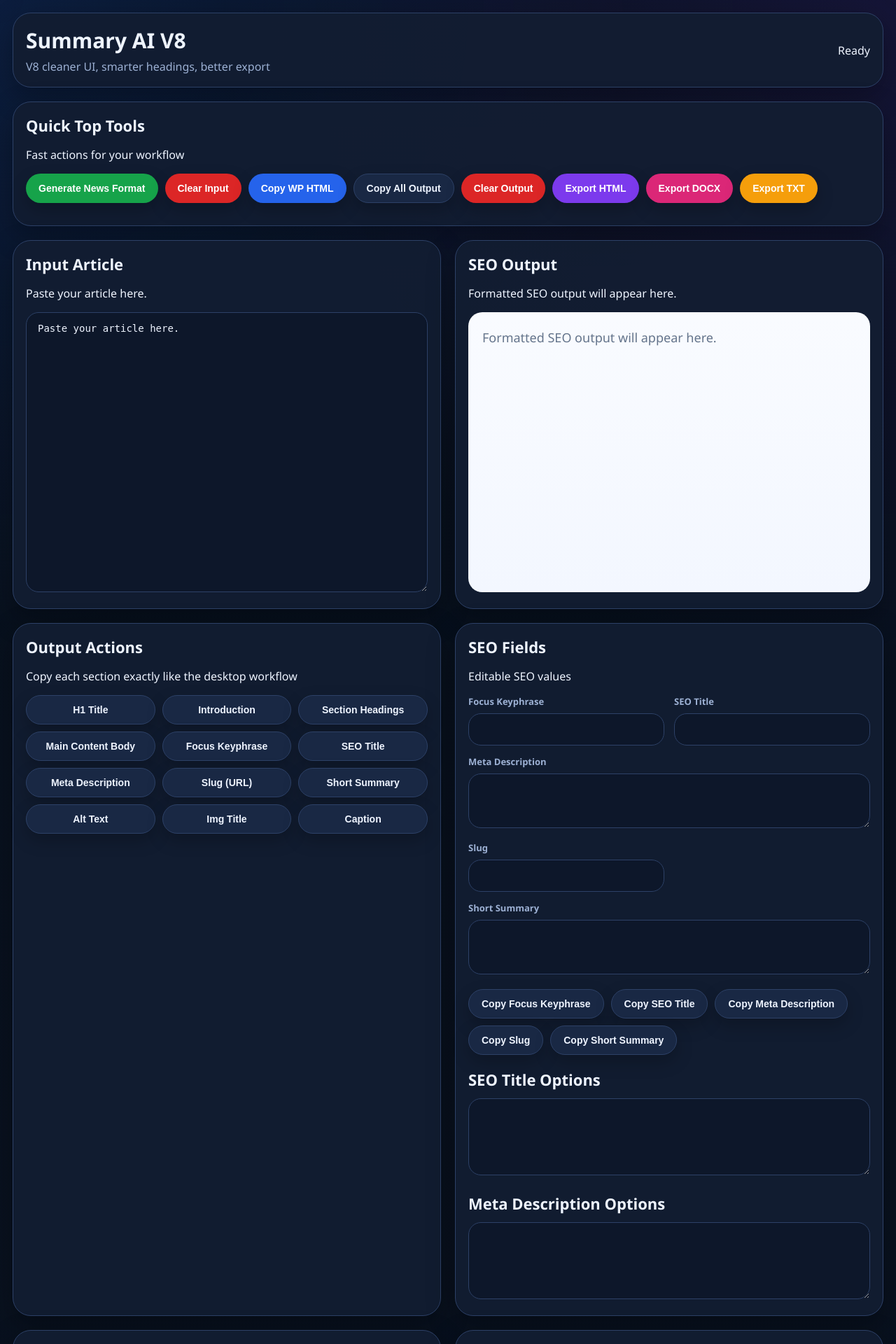
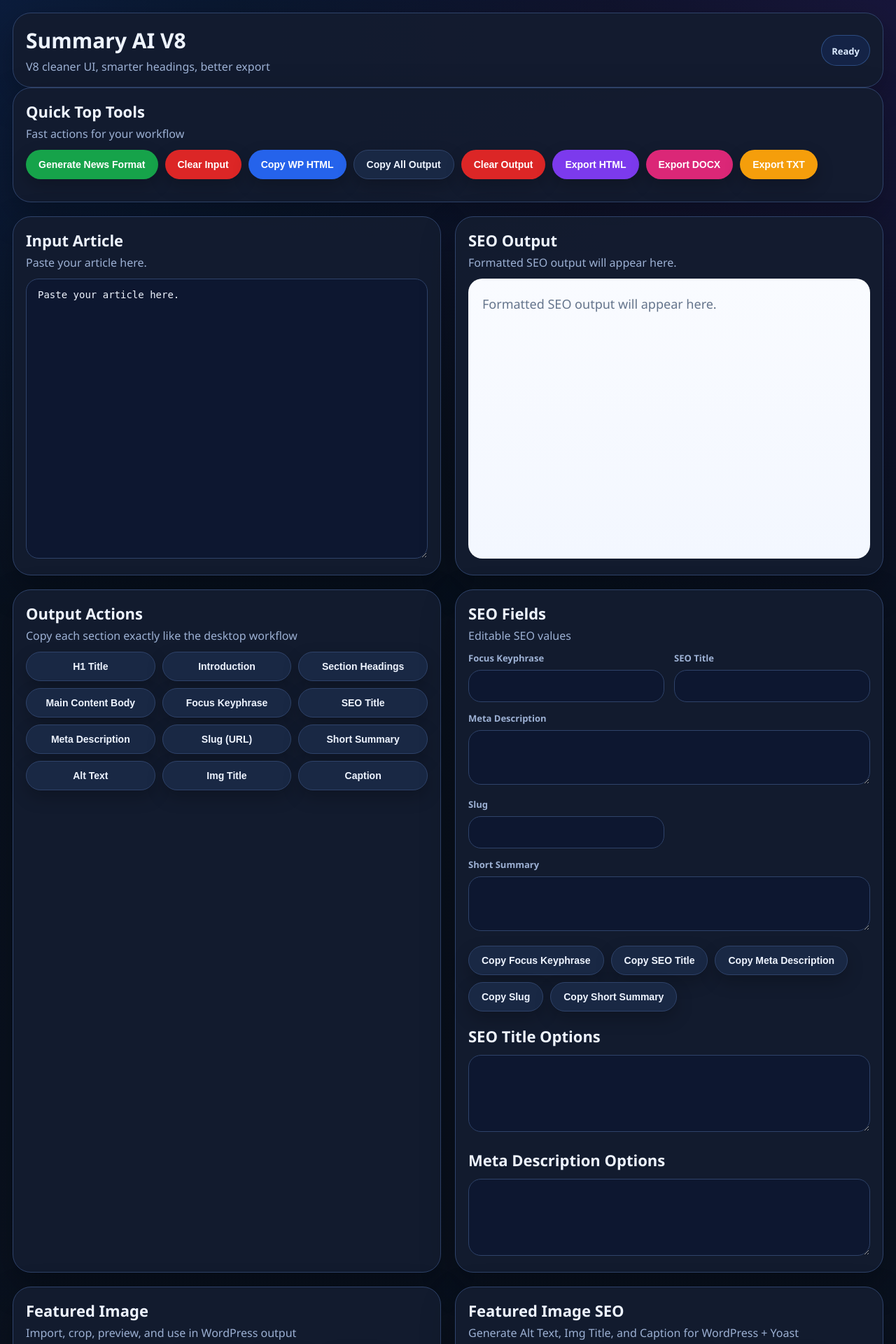
Before and after one commit to chanrathrin/SEO-web-tool, a Flask app: page / in a window 1280 px wide. Shown: the top 1920 px of the page at 70% size. Run offline with Flask 3, Linux system fonts and the light colour scheme.

Commit message:
Update style.css

```diff
--- a/static/style.css
+++ b/static/style.css
@@ -1,12 +1,14 @@
 :root {
-  --bg: #0a1220;
-  --card: #121d31;
-  --card-2: #192844;
-  --border: #2d4167;
+  --bg: #0b1220;
+  --card: #131c2f;
+  --card2: #192844;
+  --border: #2f436a;
   --text: #eef4ff;
   --muted: #9cb0d3;
-  --input-bg: #0d172a;
-  --shadow: 0 14px 42px rgba(0, 0, 0, 0.28);
+  --input-bg: #0d1730;
+  --output-bg: #f8fbff;
+  --output-text: #1f2937;
+  --shadow: 0 18px 50px rgba(0, 0, 0, 0.28);
 
   --blue: #2563eb;
   --green: #16a34a;
@@ -23,12 +25,12 @@
 html, body {
   margin: 0;
   padding: 0;
+  font-family: "Segoe UI", Arial, sans-serif;
   background:
-    radial-gradient(circle at top left, rgba(37, 99, 235, 0.16), transparent 26%),
-    radial-gradient(circle at top right, rgba(124, 58, 237, 0.12), transparent 28%),
+    radial-gradient(circle at top left, rgba(37, 99, 235, 0.15), transparent 26%),
+    radial-gradient(circle at top right, rgba(124, 58, 237, 0.14), transparent 28%),
     linear-gradient(180deg, #07101d 0%, var(--bg) 100%);
   color: var(--text);
-  font-family: "Segoe UI", Arial, sans-serif;
 }
 
 body {
@@ -41,16 +43,11 @@ body {
 }
 
 .card {
-  background: rgba(18, 29, 49, 0.96);
+  background: rgba(19, 28, 47, 0.96);
   border: 1px solid var(--border);
   border-radius: 26px;
   box-shadow: var(--shadow);
   padding: 18px;
-}
-
-.inset-card {
-  background: rgba(25, 40, 68, 0.7);
-  border-radius: 22px;
 }
 
 .app-header {
@@ -58,7 +55,6 @@ body {
   align-items: center;
   justify-content: space-between;
   gap: 16px;
-  margin-bottom: 20px;
 }
 
 .app-header h1 {
@@ -71,15 +67,25 @@ body {
   color: var(--muted);
 }
 
-.status-pill {
-  background: rgba(37, 99, 235, 0.15);
-  border: 1px solid rgba(93, 162, 255, 0.35);
-  color: #dbeafe;
+.status-frame {
+  background: rgba(37, 99, 235, 0.12);
+  border: 1px solid rgba(93, 162, 255, 0.32);
   border-radius: 999px;
   padding: 10px 14px;
-  font-weight: 700;
+}
+
+#statusBar {
+  color: #dbeafe;
   font-size: 13px;
-  white-space: nowrap;
+  font-weight: 800;
+}
+
+.mt-20 {
+  margin-top: 20px;
+}
+
+.mt-16 {
+  margin-top: 16px;
 }
 
 .grid {
@@ -108,10 +106,14 @@ body {
   font-size: 22px;
 }
 
+.section-head p {
+  margin: 6px 0 0 0;
+  color: var(--muted);
+}
+
 .toolbar {
   display: flex;
   gap: 10px;
-  flex-wrap: wrap;
   margin-bottom: 14px;
 }
 
@@ -186,26 +184,58 @@ textarea {
   font-size: 38px;
   line-height: 1.15;
   margin: 0 0 16px 0;
-  color: #162033;
+  color: #0f172a;
+}
+
+.preview-box .intro-card {
+  background: #f8fbff;
+  border: 1px solid #dbe4f0;
+  border-left: 5px solid #2563eb;
+  border-radius: 16px;
+  padding: 16px 18px;
+  margin: 0 0 24px 0;
+}
+
+.preview-box .intro {
+  font-size: 19px;
+  margin: 0;
+  color: #18212f;
+}
+
+.preview-box .story-section {
+  margin: 28px 0 0 0;
+  padding: 4px 0 0 0;
 }
 
 .preview-box h2 {
-  font-size: 28px;
-  margin: 26px 0 14px 0;
-  color: #22304a;
+  font-size: 31px;
+  line-height: 1.22;
+  font-weight: 800;
+  color: #0f172a;
+  margin: 0 0 14px 0;
 }
 
 .preview-box h3 {
-  font-size: 22px;
+  font-size: 23px;
+  line-height: 1.3;
+  font-weight: 700;
+  color: #172033;
   margin: 20px 0 10px 0;
+}
+
+.preview-box h4 {
+  font-size: 18px;
+  line-height: 1.35;
+  font-weight: 700;
   color: #22304a;
+  margin: 16px 0 8px 0;
 }
 
 .preview-box p {
-  margin: 0 0 15px 0;
+  font-size: 18px;
+  color: #243041;
+  margin: 0 0 16px 0;
   line-height: 1.8;
-  color: #243041;
-  font-size: 18px;
 }
 
 .placeholder-text {
```
Also changed, not shown: other parts of static/style.css (+32 -23 lines).
